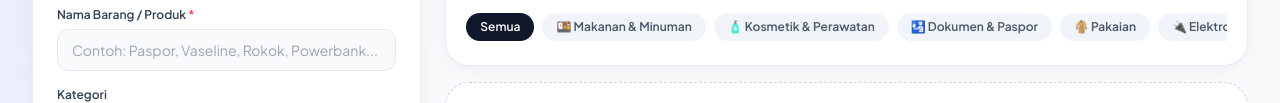
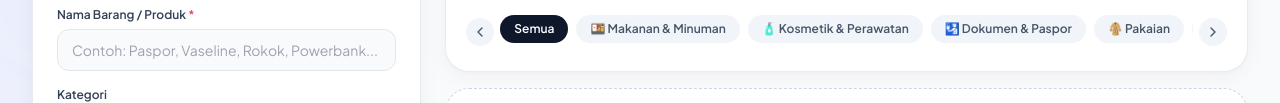
Before and after one commit to coky134/minggat-jp, a plain HTML site: page index.html in a window 1280 px wide. Both pictures are taken after a click on the button "Semua". Shown: the part 455-558 px from the top of the page. Drawn offline with nearby package versions, Linux system fonts and the light colour scheme; no server answers.

Commit message:
Update index.html
Scrol bar

```diff
--- a/index.html
+++ b/index.html
@@ -77,6 +77,25 @@
             -ms-overflow-style: none;
             scrollbar-width: none;
         }
+        /* Scrollbar horizontal khusus bar kategori */
+        .category-scroll {
+            scrollbar-width: thin;
+            scrollbar-color: rgba(148, 163, 184, 0.65) rgba(148, 163, 184, 0.14);
+        }
+        .category-scroll::-webkit-scrollbar {
+            height: 6px;
+        }
+        .category-scroll::-webkit-scrollbar-track {
+            background: rgba(148, 163, 184, 0.14);
+            border-radius: 9999px;
+        }
+        .category-scroll::-webkit-scrollbar-thumb {
+            background: rgba(148, 163, 184, 0.65);
+            border-radius: 9999px;
+        }
+        .category-scroll::-webkit-scrollbar-thumb:hover {
+            background: rgba(244, 63, 94, 0.8);
+        }
         ::-webkit-scrollbar {
             width: 6px;
             height: 6px;
@@ -457,31 +476,43 @@
                         </div>
                     </div>
 
-                    <!-- Category Pills -->
-                    <div class="flex items-center gap-2 overflow-x-auto pb-1 no-scrollbar" id="category-filters">
-                        <button onclick="setCategoryFilter('Semua')" data-cat="Semua" class="cat-pill active px-3.5 py-1.5 rounded-full text-xs font-semibold bg-slate-900 text-white dark:bg-white dark:text-slate-900 transition-all whitespace-nowrap">
+                    <!-- Category Pills with Visible Scrollbar & Scroll Buttons -->
+                    <div class="flex items-center gap-1.5">
+                        <button type="button" onclick="scrollCategories(-220)" aria-label="Geser kategori ke kiri"
+                            class="w-7 h-7 rounded-full bg-slate-100 hover:bg-slate-200 dark:bg-slate-800 dark:hover:bg-slate-700 text-slate-600 dark:text-slate-300 flex items-center justify-center shrink-0 transition-colors">
+                            <i data-lucide="chevron-left" class="w-4 h-4"></i>
+                        </button>
+
+                        <div class="flex items-center gap-2 overflow-x-auto pb-2 pt-0.5 category-scroll flex-1 min-w-0" id="category-filters">
+                            <button onclick="setCategoryFilter('Semua')" data-cat="Semua" class="cat-pill active px-3.5 py-1.5 rounded-full text-xs font-semibold bg-slate-900 text-white dark:bg-white dark:text-slate-900 transition-all whitespace-nowrap shrink-0">
                                 Semua
                             </button>
-                        <button onclick="setCategoryFilter('Makanan & Minuman')" data-cat="Makanan & Minuman" class="cat-pill px-3.5 py-1.5 rounded-full text-xs font-semibold bg-slate-100 text-slate-600 hover:bg-slate-200 dark:bg-slate-800 dark:text-slate-300 transition-all whitespace-nowrap">
+                            <button onclick="setCategoryFilter('Makanan & Minuman')" data-cat="Makanan & Minuman" class="cat-pill px-3.5 py-1.5 rounded-full text-xs font-semibold bg-slate-100 text-slate-600 hover:bg-slate-200 dark:bg-slate-800 dark:text-slate-300 transition-all whitespace-nowrap shrink-0">
                                 🍱 Makanan & Minuman
                             </button>
-                        <button onclick="setCategoryFilter('Kosmetik & Perawatan')" data-cat="Kosmetik & Perawatan" class="cat-pill px-3.5 py-1.5 rounded-full text-xs font-semibold bg-slate-100 text-slate-600 hover:bg-slate-200 dark:bg-slate-800 dark:text-slate-300 transition-all whitespace-nowrap">
+                            <button onclick="setCategoryFilter('Kosmetik & Perawatan')" data-cat="Kosmetik & Perawatan" class="cat-pill px-3.5 py-1.5 rounded-full text-xs font-semibold bg-slate-100 text-slate-600 hover:bg-slate-200 dark:bg-slate-800 dark:text-slate-300 transition-all whitespace-nowrap shrink-0">
                                 🧴 Kosmetik & Perawatan
                             </button>
-                        <button onclick="setCategoryFilter('Dokumen & Paspor')" data-cat="Dokumen & Paspor" class="cat-pill px-3.5 py-1.5 rounded-full text-xs font-semibold bg-slate-100 text-slate-600 hover:bg-slate-200 dark:bg-slate-800 dark:text-slate-300 transition-all whitespace-nowrap">
+                            <button onclick="setCategoryFilter('Dokumen & Paspor')" data-cat="Dokumen & Paspor" class="cat-pill px-3.5 py-1.5 rounded-full text-xs font-semibold bg-slate-100 text-slate-600 hover:bg-slate-200 dark:bg-slate-800 dark:text-slate-300 transition-all whitespace-nowrap shrink-0">
                                 🛂 Dokumen & Paspor
                             </button>
-                        <button onclick="setCategoryFilter('Pakaian')" data-cat="Pakaian" class="cat-pill px-3.5 py-1.5 rounded-full text-xs font-semibold bg-slate-100 text-slate-600 hover:bg-slate-200 dark:bg-slate-800 dark:text-slate-300 transition-all whitespace-nowrap">
+                            <button onclick="setCategoryFilter('Pakaian')" data-cat="Pakaian" class="cat-pill px-3.5 py-1.5 rounded-full text-xs font-semibold bg-slate-100 text-slate-600 hover:bg-slate-200 dark:bg-slate-800 dark:text-slate-300 transition-all whitespace-nowrap shrink-0">
                                 🧥 Pakaian
                             </button>
-                        <button onclick="setCategoryFilter('Elektronik')" data-cat="Elektronik" class="cat-pill px-3.5 py-1.5 rounded-full text-xs font-semibold bg-slate-100 text-slate-600 hover:bg-slate-200 dark:bg-slate-800 dark:text-slate-300 transition-all whitespace-nowrap">
+                            <button onclick="setCategoryFilter('Elektronik')" data-cat="Elektronik" class="cat-pill px-3.5 py-1.5 rounded-full text-xs font-semibold bg-slate-100 text-slate-600 hover:bg-slate-200 dark:bg-slate-800 dark:text-slate-300 transition-all whitespace-nowrap shrink-0">
                                 🔌 Elektronik
                             </button>
-                        <button onclick="setCategoryFilter('Obat-obatan')" data-cat="Obat-obatan" class="cat-pill px-3.5 py-1.5 rounded-full text-xs font-semibold bg-slate-100 text-slate-600 hover:bg-slate-200 dark:bg-slate-800 dark:text-slate-300 transition-all whitespace-nowrap">
+                            <button onclick="setCategoryFilter('Obat-obatan')" data-cat="Obat-obatan" class="cat-pill px-3.5 py-1.5 rounded-full text-xs font-semibold bg-slate-100 text-slate-600 hover:bg-slate-200 dark:bg-slate-800 dark:text-slate-300 transition-all whitespace-nowrap shrink-0">
                                 💊 Obat-obatan
                             </button>
-                        <button onclick="setCategoryFilter('Lainnya')" data-cat="Lainnya" class="cat-pill px-3.5 py-1.5 rounded-full text-xs font-semibold bg-slate-100 text-slate-600 hover:bg-slate-200 dark:bg-slate-800 dark:text-slate-300 transition-all whitespace-nowrap">
+                            <button onclick="setCategoryFilter('Lainnya')" data-cat="Lainnya" class="cat-pill px-3.5 py-1.5 rounded-full text-xs font-semibold bg-slate-100 text-slate-600 hover:bg-slate-200 dark:bg-slate-800 dark:text-slate-300 transition-all whitespace-nowrap shrink-0">
                                 🎒 Lainnya
+                            </button>
+                        </div>
+
+                        <button type="button" onclick="scrollCategories(220)" aria-label="Geser kategori ke kanan"
+                            class="w-7 h-7 rounded-full bg-slate-100 hover:bg-slate-200 dark:bg-slate-800 dark:hover:bg-slate-700 text-slate-600 dark:text-slate-300 flex items-center justify-center shrink-0 transition-colors">
+                            <i data-lucide="chevron-right" class="w-4 h-4"></i>
                         </button>
                     </div>
                 </div>
@@ -1358,13 +1389,19 @@
         // =========================================================================
         // 6. RENDERING, FILTERING & EXPORT (EXCEL / PDF)
         // =========================================================================
+        window.scrollCategories = function(offset) {
+            const container = document.getElementById('category-filters');
+            if (!container) return;
+            container.scrollBy({ left: offset, behavior: 'smooth' });
+        };
+
         window.setCategoryFilter = function(cat) {
             activeCategory = cat;
             document.querySelectorAll('.cat-pill').forEach(btn => {
                 if (btn.dataset.cat === cat) {
-                    btn.className = "cat-pill active px-3.5 py-1.5 rounded-full text-xs font-semibold bg-slate-900 text-white dark:bg-white dark:text-slate-900 transition-all whitespace-nowrap";
+                    btn.className = "cat-pill active px-3.5 py-1.5 rounded-full text-xs font-semibold bg-slate-900 text-white dark:bg-white dark:text-slate-900 transition-all whitespace-nowrap shrink-0";
                 } else {
-                    btn.className = "cat-pill px-3.5 py-1.5 rounded-full text-xs font-semibold bg-slate-100 text-slate-600 hover:bg-slate-200 dark:bg-slate-800 dark:text-slate-300 transition-all whitespace-nowrap";
+                    btn.className = "cat-pill px-3.5 py-1.5 rounded-full text-xs font-semibold bg-slate-100 text-slate-600 hover:bg-slate-200 dark:bg-slate-800 dark:text-slate-300 transition-all whitespace-nowrap shrink-0";
                 }
             });
             renderItems();
```
Lines whose indentation alone changed are shown as unchanged.
